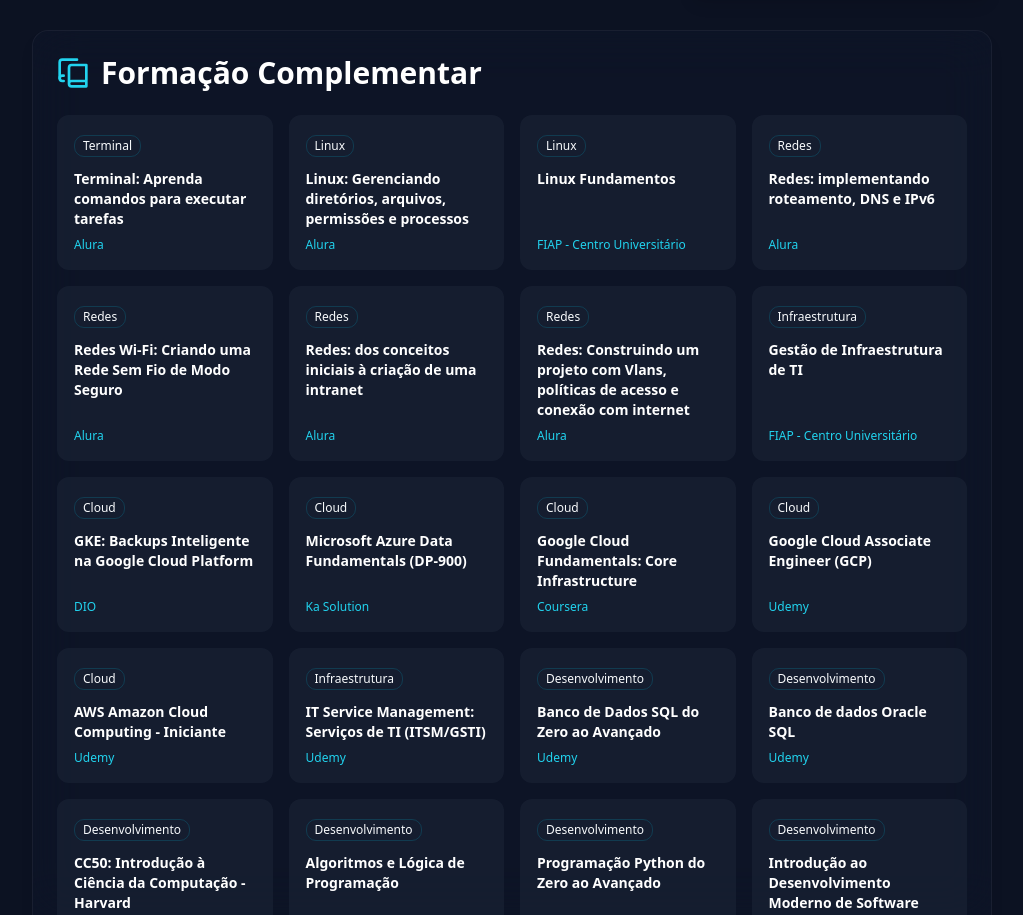
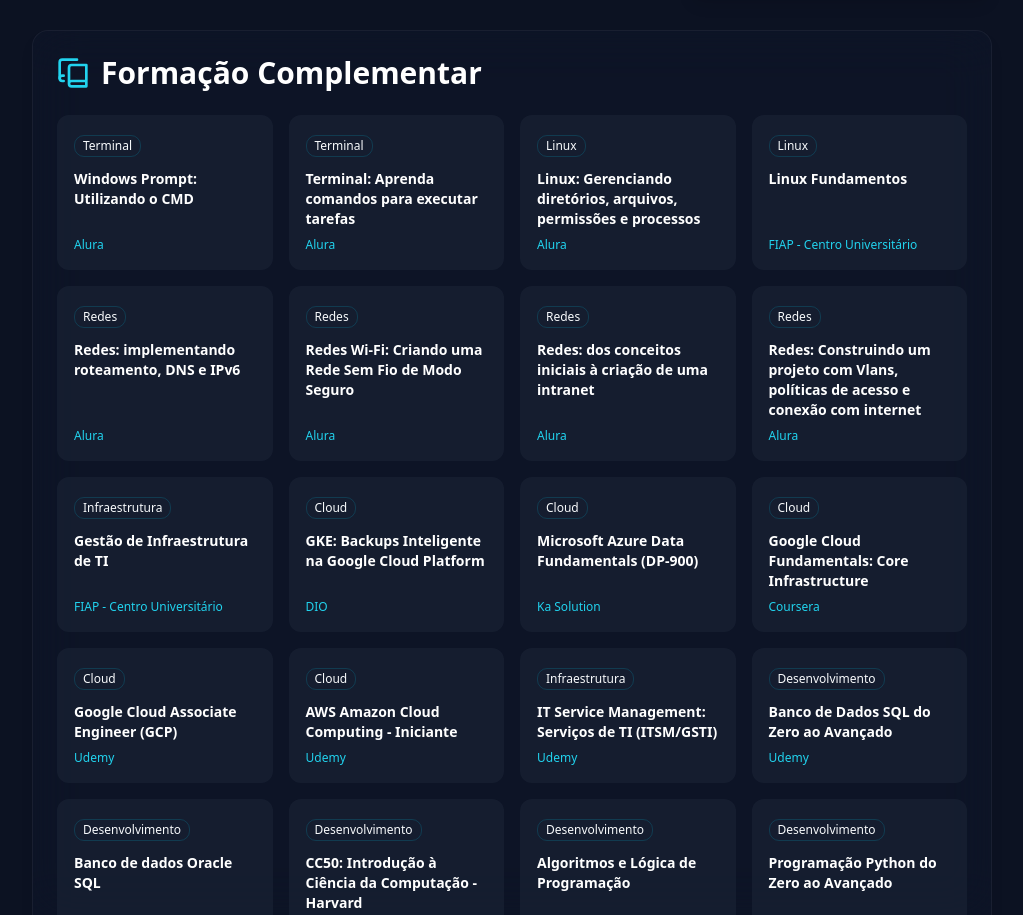
Before and after one commit to JonathanMoyano/curriculo, a Next.js app: page / in a window 1280 px wide. Shown: the part 1762-2677 px from the top of the page, without its empty margins (128-1151 px from the left). Built offline with nearby package versions, Linux system fonts and the light colour scheme.

Commit message:
adição do curso Windows Prompt

```diff
--- a/src/data/cv-data.js
+++ b/src/data/cv-data.js
@@ -37,6 +37,15 @@
     { degree: 'Análise e Desenvolvimento de Sistemas', institution: 'UNIBR', status: 'Concluído' },
   ],
   courses: [
+    {
+      title: "Windows Prompt: Utilizando o CMD",
+      institution: "Alura",
+      date: "Ago de 2025",
+      category: "Terminal",
+      link: "https://cursos.alura.com.br/certificate/858009a3-028d-49f0-9ecf-677495f5a4ea",
+      credentialId: "858009a3-028d-49f0-9ecf-677495f5a4ea",
+      description: "Curso focado no aprendizado de comandos do prompt do Windows (CMD) para executar tarefas e otimizar o fluxo de trabalho no dia a dia."
+    },
     {
     title: "Terminal: Aprenda comandos para executar tarefas",
     institution: "Alura",
```
